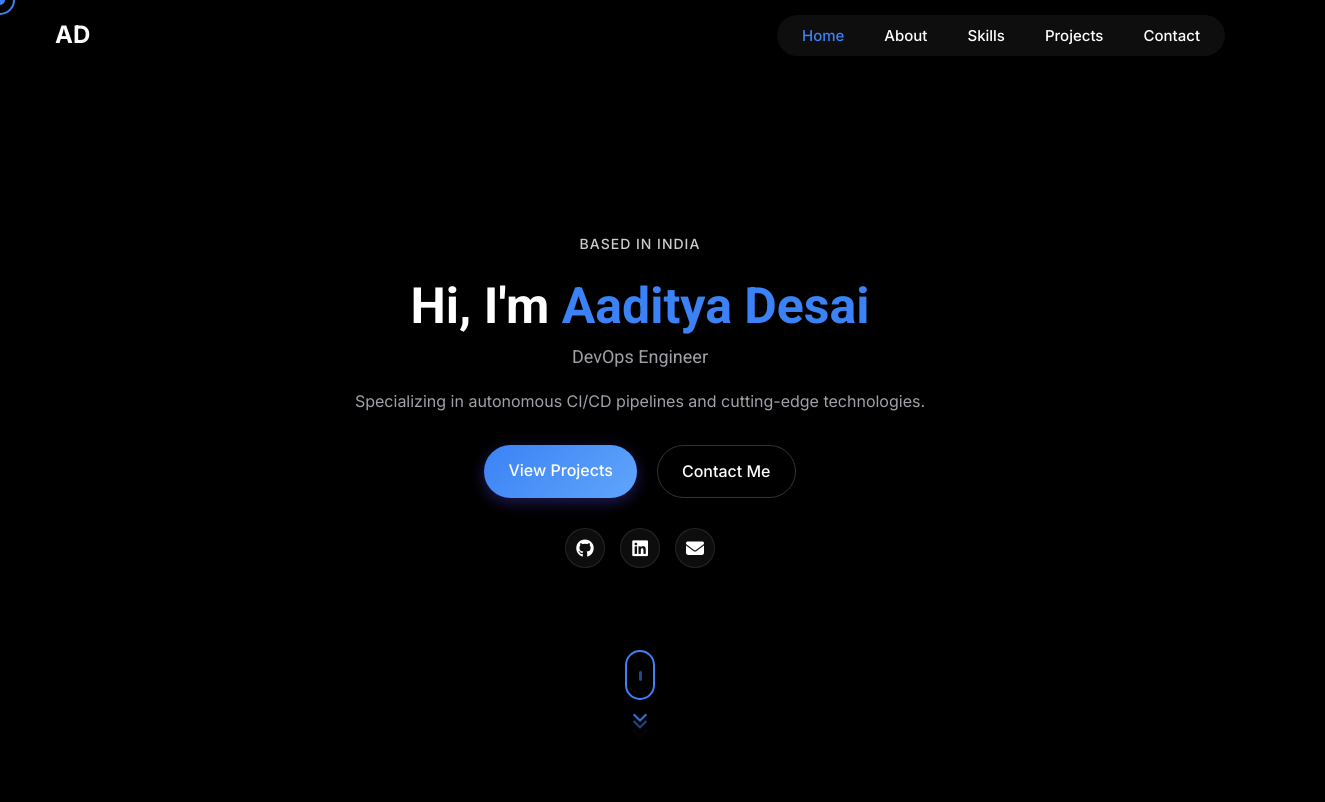
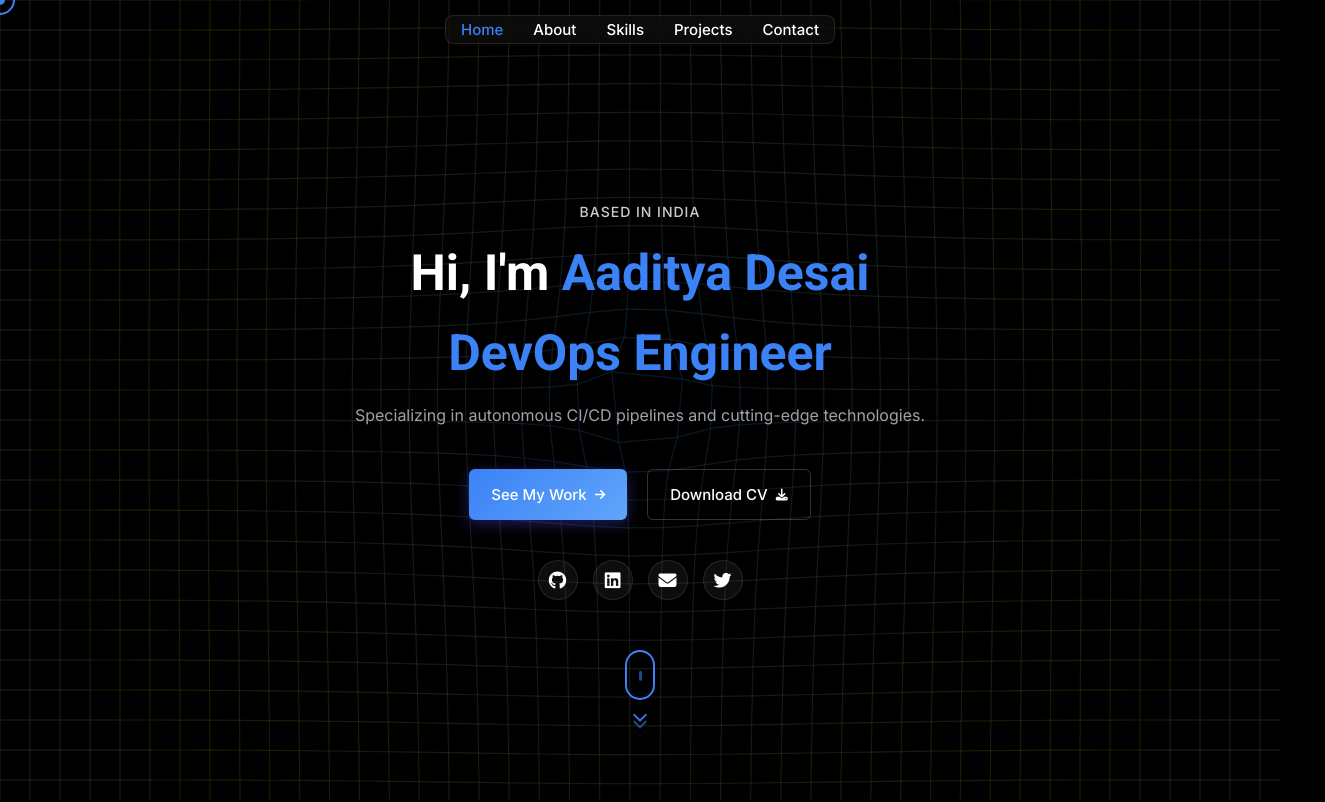
Before and after one commit to aaditya-desai1/Portfolio, a plain HTML site: page index.html in a window 1280 px wide. Shown: the top 802 px of the page, 1325 px wide, since content can reach past the window. Drawn offline with nearby package versions, Linux system fonts and the light colour scheme.

Commit message:
UX Changes

```diff
--- a/index.html
+++ b/index.html
@@ -16,12 +16,12 @@
     <div class="cursor"></div>
     <div class="cursor-follower"></div>
 
+    <!-- Interactive Grid Canvas -->
+    <canvas id="grid-canvas"></canvas>
+
     <header>
         <nav class="navbar">
             <div class="container">
-                <div class="logo">
-                    <a href="#home">AD</a>
-                </div>
                 <ul class="nav-links">
                     <li><a href="#home" class="nav-link active">Home</a></li>
                     <li><a href="#about" class="nav-link">About</a></li>
@@ -49,8 +49,8 @@
                         <h2 class="subtitle">DevOps Engineer</h2>
                         <p class="description">Specializing in autonomous CI/CD pipelines and cutting-edge technologies.</p>
                         <div class="cta-buttons">
-                            <a href="#projects" class="btn primary-btn">View Projects</a>
-                            <a href="#contact" class="btn secondary-btn">Contact Me</a>
+                            <a href="#projects" class="btn primary-btn">See My Work <i class="fas fa-arrow-right"></i></a>
+                            <a href="assets/resume.pdf" download="Aaditya_Desai_Resume.pdf" class="btn secondary-btn">Download CV <i class="fas fa-download"></i></a>
                         </div>
                         <div class="social-links">
                             <a href="https://github.com/aaditya-desai1/" target="_blank" rel="noopener noreferrer" class="social-icon">
@@ -61,6 +61,9 @@
                             </a>
                             <a href="mailto:desaiadity2710@gmail.com" class="social-icon">
                                 <i class="fas fa-envelope"></i>
+                            </a>
+                            <a href="#" class="social-icon">
+                                <i class="fab fa-twitter"></i>
                             </a>
                         </div>
                     </div>
@@ -103,6 +106,7 @@
                                     <li><i class="fas fa-laptop-code"></i> Exploring new tech</li>
                                     <li><i class="fas fa-cloud"></i> DevOps</li>
                                     <li><i class="fas fa-robot"></i> AI</li>
+                                    <li><i class="fas fa-server"></i> Cloud Computing</li>
                                 </ul>
                             </div>
                             <div class="hobbies">
@@ -114,10 +118,6 @@
                                     <li><i class="fas fa-motorcycle"></i> Riding</li>
                                 </ul>
                             </div>
-                        </div>
-
-                        <div class="resume-btn">
-                            <a href="assets/resume.pdf" download class="btn primary-btn">Download Resume</a>
                         </div>
                     </div>
                 </div>
@@ -262,7 +262,7 @@
                     <h2 class="section-title">My Projects</h2>
                 </div>
                 <div class="portfolio-header">
-                    <a href="#" class="all-projects-btn">View All <i class="fas fa-arrow-right"></i></a>
+                    <a href="#" class="all-projects-btn">All Projects <i class="fas fa-arrow-right"></i></a>
                 </div>
                 <div class="projects-grid">
                     <!-- Project 1 -->
@@ -280,7 +280,7 @@
                                 <span>PHP</span>
                                 <span>MySQL</span>
                             </div>
-                            <a href="https://github.com/aaditya-desai1" class="project-link" target="_blank" rel="noopener noreferrer"><i class="fab fa-github"></i></a>
+                            <a href="https://github.com/aaditya-desai1" class="project-link" target="_blank" rel="noopener noreferrer"><i class="fas fa-arrow-up-right-from-square"></i></a>
                         </div>
                     </div>
 
@@ -298,7 +298,7 @@
                                 <span>Node.js</span>
                                 <span>MongoDB</span>
                             </div>
-                            <a href="https://github.com/aaditya-desai1/DataVizPro" class="project-link" target="_blank" rel="noopener noreferrer"><i class="fab fa-github"></i></a>
+                            <a href="https://github.com/aaditya-desai1/DataVizPro" class="project-link" target="_blank" rel="noopener noreferrer"><i class="fas fa-arrow-up-right-from-square"></i></a>
                         </div>
                     </div>
                 </div>
@@ -419,6 +419,7 @@
     <script src="https://unpkg.com/aos@next/dist/aos.js"></script>
     <script src="https://cdnjs.cloudflare.com/ajax/libs/gsap/3.12.2/gsap.min.js"></script>
     <script src="https://cdnjs.cloudflare.com/ajax/libs/gsap/3.12.2/ScrollTrigger.min.js"></script>
+    <script src="js/grid-animation.js"></script>
     <script src="js/main.js"></script>
 </body>
 </html>
--- /dev/null
+++ b/js/grid-animation.js
@@ -0,0 +1,166 @@
+/**
+ * Interactive 3D Grid Animation
+ * Creates a grid that bulges and deforms based on mouse position
+ */
+
+document.addEventListener('DOMContentLoaded', () => {
+  const canvas = document.getElementById('grid-canvas');
+  const ctx = canvas.getContext('2d');
+
+  // Full screen canvas
+  function resizeCanvas() {
+    canvas.width = window.innerWidth;
+    canvas.height = window.innerHeight;
+  }
+
+  window.addEventListener('resize', resizeCanvas);
+  resizeCanvas();
+
+  // Grid settings
+  const gridSize = 30; // Smaller grid size for denser grid
+  const baseLineColor = 'rgba(255, 255, 255, 0.15)'; // Increased opacity for better visibility
+  const accentColor = 'rgba(59, 130, 246, 0.25)'; // Blue accent color for hover area
+  const bulgeStrength = 180; // Slightly increased for more visibility
+  const bulgeSize = 600; // Increased for smoother effect
+
+  // Mouse position with default values
+  let mouseX = canvas.width / 2;
+  let mouseY = canvas.height / 2;
+
+  // Target mouse position for smooth movement
+  let targetX = mouseX;
+  let targetY = mouseY;
+
+  // Track mouse position
+  document.addEventListener('mousemove', (e) => {
+    targetX = e.clientX;
+    targetY = e.clientY;
+  });
+
+  // Add touch support for mobile
+  document.addEventListener('touchmove', (e) => {
+    if (e.touches.length > 0) {
+      targetX = e.touches[0].clientX;
+      targetY = e.touches[0].clientY;
+      e.preventDefault();
+    }
+  });
+
+  // Calculate distortion at a point
+  function distort(x, y) {
+    const dx = x - mouseX;
+    const dy = y - mouseY;
+    const distance = Math.sqrt(dx * dx + dy * dy);
+
+    if (distance < bulgeSize) {
+      // Create bulge effect based on distance with easing
+      const strength = bulgeStrength * Math.pow(1 - distance / bulgeSize, 2);
+
+      // Handle edge case to prevent division by zero
+      if (distance === 0) {
+        return {
+          x,
+          y,
+          distortion: 1 // Max distortion value
+        };
+      }
+
+      return {
+        x: x + (dx / distance) * strength * 0.15,
+        y: y + (dy / distance) * strength * 0.15,
+        distortion: 1 - distance / bulgeSize // Normalized distortion value
+      };
+    }
+
+    return {
+      x,
+      y,
+      distortion: 0 // No distortion
+    };
+  }
+
+  // Get color based on distortion amount
+  function getColor(distortion) {
+    if (distortion <= 0) return baseLineColor;
+
+    // Blend between base color and accent color based on distortion
+    return `rgba(${255 - 196 * distortion}, ${255 - 125 * distortion}, ${255 + 246 * distortion - 255}, ${0.15 + 0.1 * distortion})`;
+  }
+
+  // Draw the grid with bulge effect
+  function drawGrid() {
+    // Smooth mouse movement with easing
+    mouseX += (targetX - mouseX) * 0.1;
+    mouseY += (targetY - mouseY) * 0.1;
+
+    ctx.clearRect(0, 0, canvas.width, canvas.height);
+    ctx.lineWidth = 1.2; // Increased line width
+
+    // Calculate grid dimensions
+    const cols = Math.ceil(canvas.width / gridSize) + 1;
+    const rows = Math.ceil(canvas.height / gridSize) + 1;
+
+    // Draw vertical lines
+    for (let i = 0; i < cols; i++) {
+      const x = i * gridSize;
+      ctx.beginPath();
+
+      for (let j = 0; j <= rows; j++) {
+        const y = j * gridSize;
+        const point = distort(x, y);
+
+        // Set color based on distortion
+        if (j === 0) {
+          ctx.strokeStyle = getColor(point.distortion);
+          ctx.moveTo(point.x, point.y);
+        } else {
+          // Average distortion between points for smoother color transition
+          const avgDistortion = (ctx.lastPoint ? (ctx.lastPoint.distortion + point.distortion) / 2 : point.distortion);
+          ctx.strokeStyle = getColor(avgDistortion);
+          ctx.lineTo(point.x, point.y);
+
+          // Apply the stroke for each segment to get color gradient
+          ctx.stroke();
+          ctx.beginPath();
+          ctx.moveTo(point.x, point.y);
+        }
+
+        ctx.lastPoint = point;
+      }
+    }
+
+    // Draw horizontal lines
+    for (let j = 0; j < rows; j++) {
+      const y = j * gridSize;
+      ctx.beginPath();
+
+      for (let i = 0; i <= cols; i++) {
+        const x = i * gridSize;
+        const point = distort(x, y);
+
+        // Set color based on distortion
+        if (i === 0) {
+          ctx.strokeStyle = getColor(point.distortion);
+          ctx.moveTo(point.x, point.y);
+        } else {
+          // Average distortion between points for smoother color transition
+          const avgDistortion = (ctx.lastPoint ? (ctx.lastPoint.distortion + point.distortion) / 2 : point.distortion);
+          ctx.strokeStyle = getColor(avgDistortion);
+          ctx.lineTo(point.x, point.y);
+
+          // Apply the stroke for each segment to get color gradient
+          ctx.stroke();
+          ctx.beginPath();
+          ctx.moveTo(point.x, point.y);
+        }
+
+        ctx.lastPoint = point;
+      }
+    }
+
+    requestAnimationFrame(drawGrid);
+  }
+
+  // Start animation
+  drawGrid();
+});
--- a/styles/dark-theme.css
+++ b/styles/dark-theme.css
@@ -19,15 +19,17 @@
 body {
   color: var(--text-color);
   background-color: var(--bg-color);
+  background-image: none;
   font-family: 'Inter', 'Poppins', sans-serif;
+  position: relative;
 }
 
 section:nth-child(odd) {
-  background-color: var(--dark-color);
+  background-color: rgba(0, 0, 0, 0.3);
 }
 
 section:nth-child(even) {
-  background-color: var(--darker-color);
+  background-color: rgba(0, 0, 0, 0.4);
 }
 
 h1, h2, h3, h4, h5, h6 {
@@ -45,7 +47,7 @@ a {
 
 .navbar .container {
   display: flex;
-  justify-content: space-between;
+  justify-content: center;
   align-items: center;
 }
 
@@ -54,30 +56,25 @@ a {
   box-shadow: 0 5px 20px rgba(0, 0, 0, 0.3);
 }
 
-.logo a {
-  color: var(--light-color);
-  font-size: 2.4rem;
-  font-weight: 700;
-}
-
 .hamburger span {
   background: var(--light-color);
 }
 
 .nav-links {
-  background-color: rgba(20, 20, 20, 0.7);
+  display: flex;
+  gap: 0;
+  background-color: rgba(20, 20, 20, 0.5);
   backdrop-filter: blur(10px);
-  border-radius: 30px;
-  padding: 0.7rem 1.5rem;
-  display: flex;
-  gap: 2rem;
+  border-radius: 8px;
+  padding: 0;
+  border: 1px solid rgba(255, 255, 255, 0.1);
 }
 
 .nav-link {
   color: var(--light-color);
   font-weight: 500;
   font-size: 1.5rem;
-  padding: 0.5rem 1rem;
+  padding: 1rem 1.5rem;
   transition: all 0.3s ease;
 }
 
@@ -99,6 +96,7 @@ a {
   height: 100vh;
   display: flex;
   align-items: center;
+  text-align: center;
 }
 
 .hero::before {
@@ -119,11 +117,22 @@ a {
   width: 100%;
 }
 
+.location-tag {
+  color: var(--light-color);
+  font-size: 1.4rem;
+  letter-spacing: 1px;
+  margin-bottom: 2rem;
+  font-weight: 500;
+  opacity: 0.8;
+  text-transform: uppercase;
+}
+
 .title {
   color: var(--light-color);
   font-size: 5rem;
-  margin-bottom: 10px;
+  margin-bottom: 2rem;
   font-weight: 700;
+  line-height: 1.2;
 }
 
 .highlight {
@@ -136,19 +145,21 @@ a {
 }
 
 .subtitle {
-  font-size: 1.8rem;
-  color: var(--gray-color);
-  margin-bottom: 20px;
-  font-weight: 400;
+  font-size: 5rem;
+  color: var(--primary-color);
+  margin-bottom: 2rem;
+  font-weight: 700;
+  line-height: 1.2;
 }
 
 .description {
   color: var(--gray-color);
   font-size: 1.6rem;
-  margin-bottom: 30px;
-  max-width: 600px;
+  margin-bottom: 4rem;
+  max-width: 700px;
   margin-left: auto;
   margin-right: auto;
+  line-height: 1.6;
 }
 
 .cta-buttons {
@@ -159,9 +170,14 @@ a {
 }
 
 .btn {
-  border-radius: 30px;
-  padding: 12px 24px;
+  border-radius: 6px;
+  padding: 1.2rem 2.2rem;
   font-weight: 500;
+  font-size: 1.5rem;
+  display: inline-flex;
+  align-items: center;
+  gap: 0.8rem;
+  transition: all 0.3s ease;
 }
 
 .primary-btn {
@@ -170,16 +186,40 @@ a {
   border: none;
 }
 
+.primary-btn i {
+  font-size: 1.2rem;
+  transition: transform 0.3s ease;
+}
+
+.primary-btn:hover {
+  background-color: #2563eb;
+  transform: translateY(-3px);
+}
+
+.primary-btn:hover i {
+  transform: translateX(3px);
+}
+
 .secondary-btn {
   background-color: transparent;
   color: var(--light-color);
   border: 1px solid rgba(255, 255, 255, 0.2);
 }
 
+.secondary-btn:hover {
+  background-color: rgba(255, 255, 255, 0.05);
+  transform: translateY(-3px);
+}
+
+.secondary-btn i {
+  font-size: 1.2rem;
+}
+
 .social-links {
   display: flex;
   gap: 15px;
   justify-content: center;
+  margin-top: 4rem;
 }
 
 .social-icon {
@@ -280,29 +320,13 @@ a {
   padding-bottom: 150px;
 }
 
-.projects-grid {
-  gap: 30px;
-}
-
 .project-card {
   background-color: rgba(255, 255, 255, 0.05);
+  box-shadow: none;
   border: 1px solid rgba(255, 255, 255, 0.1);
   border-radius: 16px;
   overflow: hidden;
-  box-shadow: none;
   transition: all 0.3s ease;
-}
-
-.project-card:hover {
-  transform: translateY(-10px);
-  border-color: var(--primary-color);
-}
-
-.project-image {
-  border-radius: 12px;
-  overflow: hidden;
-  margin: 15px;
-  height: 250px;
 }
 
 .project-overlay {
@@ -310,36 +334,23 @@ a {
   backdrop-filter: blur(3px);
 }
 
-.project-links a {
-  background: var(--primary-color);
-  color: white;
-}
-
 .project-info {
-  padding: 25px;
+  color: var(--text-color);
 }
 
 .project-title {
   color: var(--light-color);
-  font-size: 2.2rem;
-}
-
-.project-description {
-  color: var(--gray-color);
 }
 
 .project-tech span {
   background: rgba(59, 130, 246, 0.1);
   color: var(--primary-color);
-  border-radius: 20px;
-  padding: 5px 15px;
-  font-size: 1.3rem;
 }
 
 .project-details-btn {
   background: var(--primary-color);
   color: white;
-  border-radius: 30px;
+  border-radius: 6px;
 }
 
 /* Contact Section */
@@ -416,3 +427,15 @@ footer {
   background: var(--primary-color);
   border-radius: 50%;
 }
+
+/* Interactive 3D Grid Canvas */
+#grid-canvas {
+  position: fixed;
+  top: 0;
+  left: 0;
+  width: 100%;
+  height: 100%;
+  z-index: -1;
+  pointer-events: none;
+  filter: drop-shadow(0 0 5px rgba(59, 130, 246, 0.1));
+}
```
